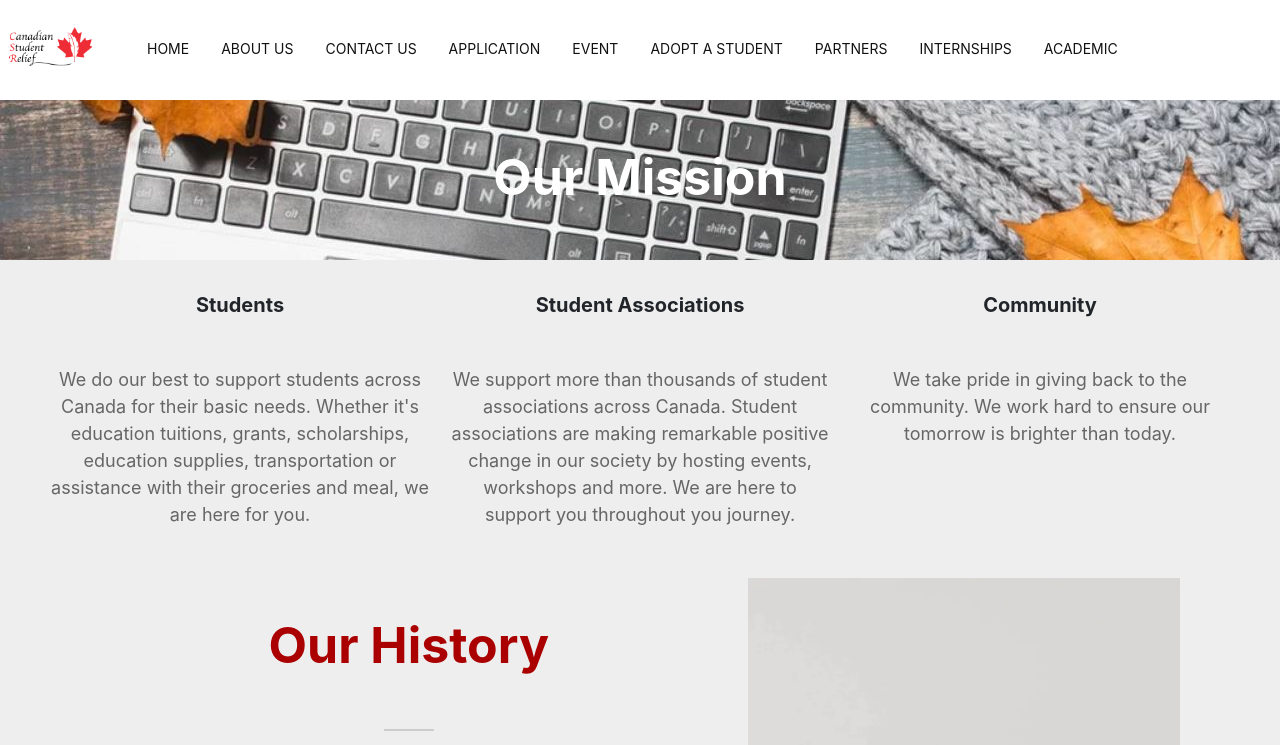
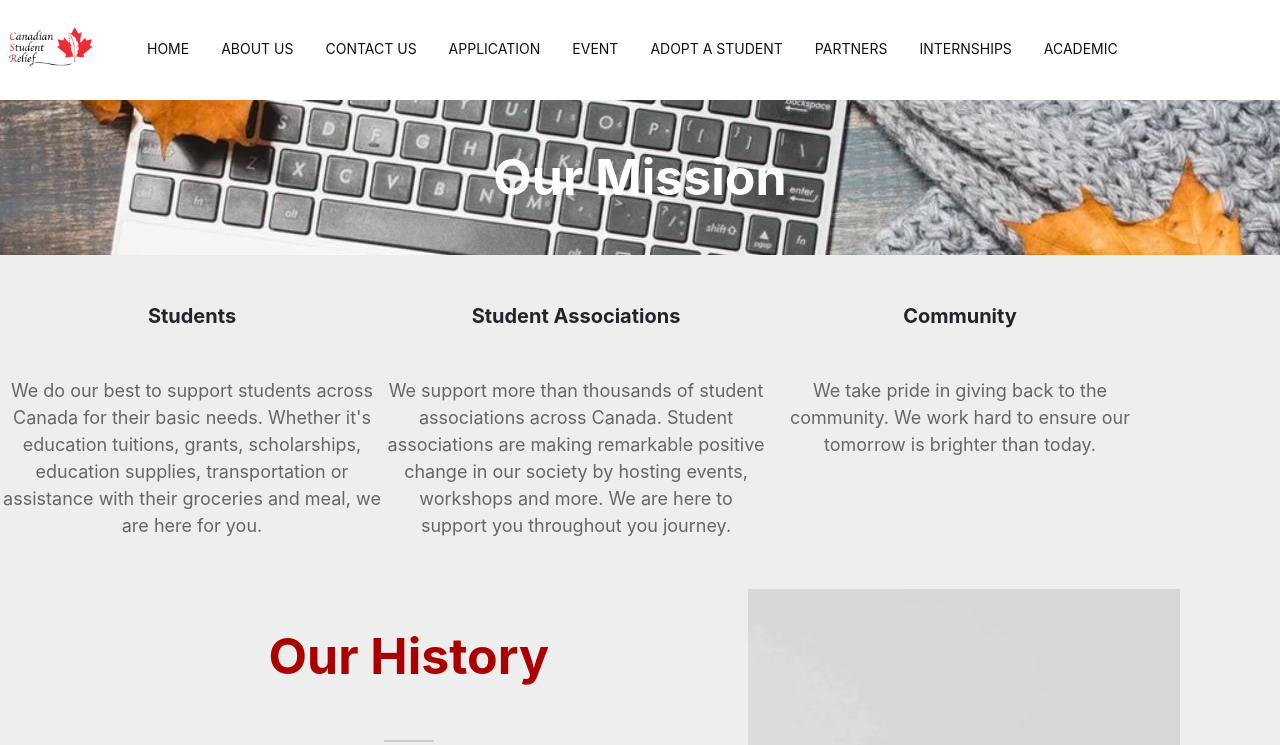
Before and after one commit to csr-development/CRSWebsite, a React (Create React App) app: page /about in a window 1280 px wide. Shown: the top 745 px of the page. Built offline with nearby package versions, Linux system fonts and the light colour scheme.

Commit message:
Updated Mission style

```diff
--- /dev/null
+++ b/src/components/CSS/mission.css
@@ -0,0 +1,10 @@
+#mission-div{
+    display: grid;
+}
+
+@media only screen and (min-width: 600px){
+    #mission-div{
+        display: flex;
+    }
+
+}
--- a/src/components/aboutComponents/Mission.js
+++ b/src/components/aboutComponents/Mission.js
@@ -1,16 +1,16 @@
 import React from 'react';
 import missionImg from '../../images/aboutMain.jpg';
-import { Container } from '@material-ui/core';
+import '../CSS/mission.css';
 
 export default function Mission() {
     return (
         <div style={{ backgroundColor: "#eee", textAlign: "center" }}>
-            <div style={{backgroundImage: `url(${missionImg})`, minHeight: "20vh"}}>
+            <div style={{backgroundImage: `url(${missionImg})`, minHeight: "18vh"}}>
             <p style={{ color: "#FFF", fontSize: "50px", fontWeight: "bold", padding: "2.5rem" }}>
                 Our Mission
             </p>
             </div>
-            <Container style={{display: "flex", gap:"1rem", justifyContent:"center"}}>
+            <div id="mission-div" container spacing={4}>
             <div style={{maxWidth:"30vw"}}>
             <p style={{ fontSize: "20px", padding: "30px", fontWeight:"bold"}}>
                 Students
@@ -37,7 +37,7 @@ export default function Mission() {
                 We take pride in giving back to the community. We work hard to ensure our
              tomorrow is brighter than today.</p>
              </div>
-             </Container>
+             </div>
         </div>
     )
 }
```
